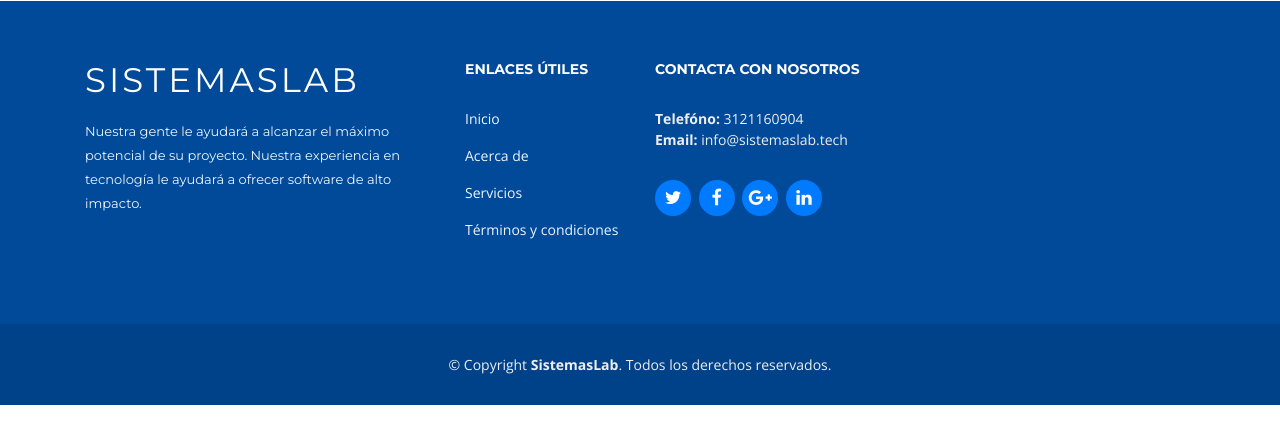
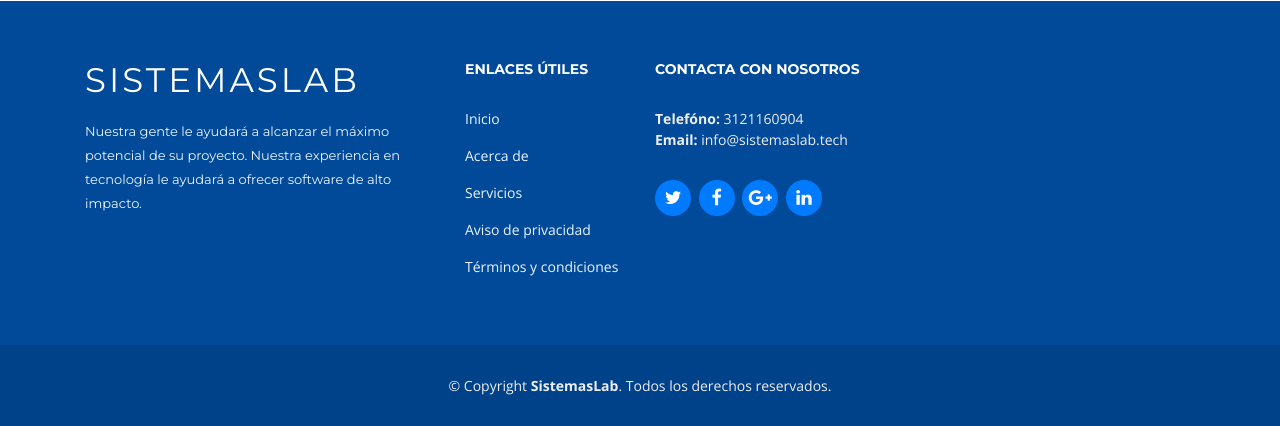
Before and after one commit to JuanPablo-Hack/sistemaslab, a PHP site: page / in a window 1280 px wide. Shown: the part 4452-4878 px from the top of the page. Before the commit the page ends 4857 px from the top, so only its background shows below. Run offline with PHP 8.4, Linux system fonts and the light colour scheme; some web fonts are replaced.

Commit message:
corrigiendo

```diff
--- a/static/footer.php
+++ b/static/footer.php
@@ -14,8 +14,8 @@
               <li><a href="#intro">Inicio</a></li>
               <li><a href="#about">Acerca de</a></li>
               <li><a href="#services">Servicios</a></li>
-              <li><a href="docs/AVISO DE PRIVACIDAD.pdf" target="_blank" rel="noopener noreferrer">Términos y condiciones</a></li>
-              <li><a href="http://" target="_blank" rel="noopener noreferrer"></a></li>
+              <li><a href="docs/AVISO DE PRIVACIDAD.pdf" target="_blank" rel="noopener noreferrer">Aviso de privacidad</a></li>
+              <li><a href="http://" target="_blank" rel="noopener noreferrer">Términos y condiciones</a></li>
             </ul>
           </div>
 
```
